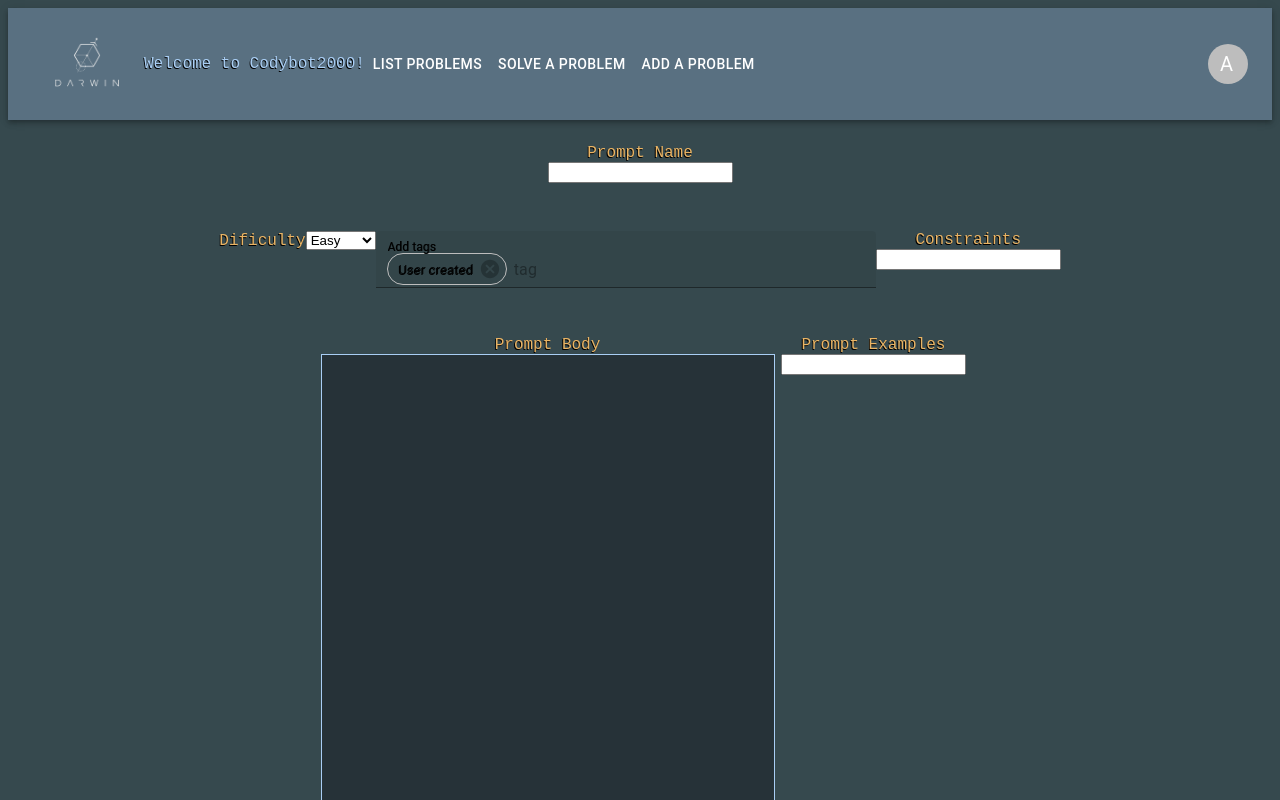
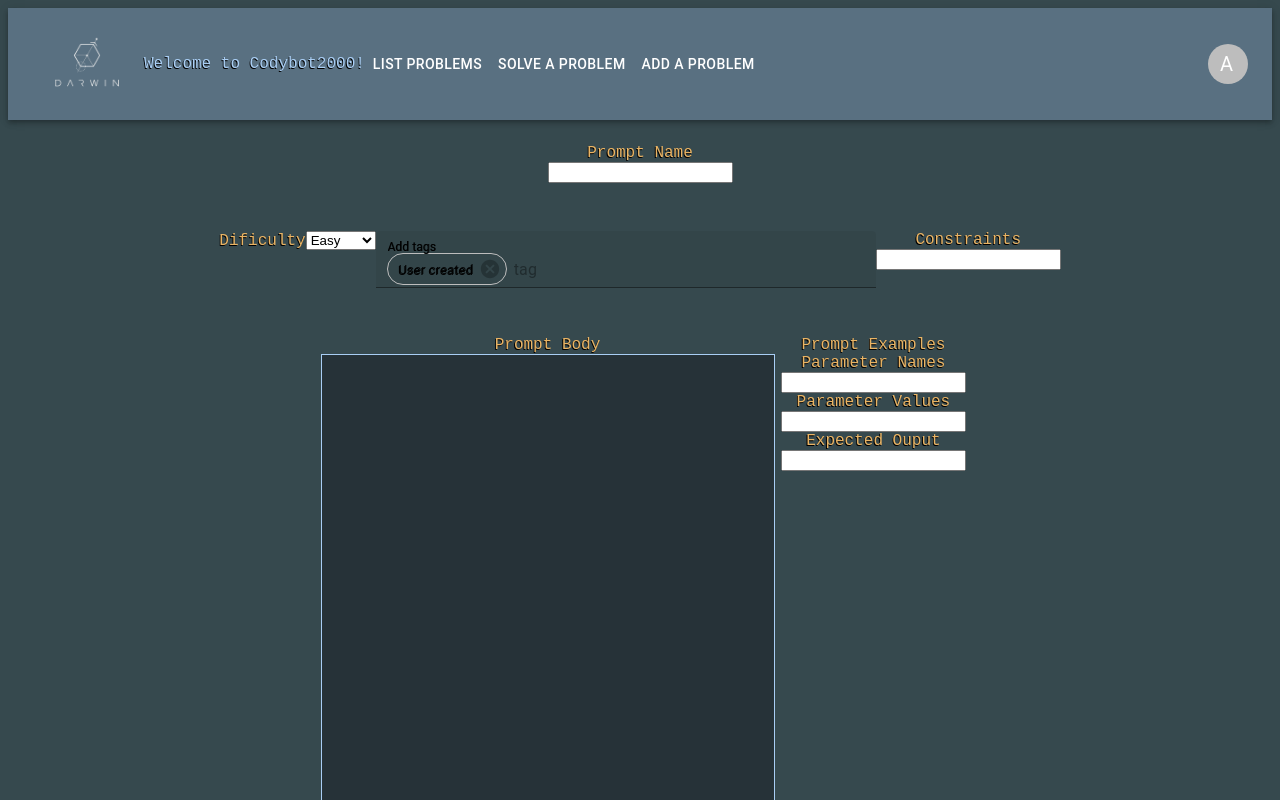
Before and after one commit to pufflehuff/codybot2000, a React app: page /add in a window 1280 px wide. Shown: the top 800 px of the page. Built offline with nearby package versions, Linux system fonts and the light colour scheme; the HTML template or start-up script is replaced by a standard one.

Commit message:
frontend[addPrompt]: allows the user to add param names, vals and expected output

```diff
--- a/client/src/components/addPrompt/AddNewPrompt.jsx
+++ b/client/src/components/addPrompt/AddNewPrompt.jsx
@@ -10,6 +10,9 @@ export default function AddNewPrompt() {
   const [promptName, setPromptName] = useState('');
   const [promptBody, setPromptBody] = useState('');
   const [dificulty, setDificulty] = useState('');
+  const [paramNames, setParamNames] = useState('');
+  const [paramVals, setParamVals] = useState('');
+  const [exOutput, setExOutput] = useState('');
   const [constraints, setConstraints] = useState('');
   const [formTags, setFormTags] = useState(['User created']);
   const [tags] = useState([
@@ -32,11 +35,38 @@ export default function AddNewPrompt() {
   ]);
 
   const handleSubmit = () => {
-    // examples: body.examples,
-    // constraints: body.constraints,
-    // tags: body.tags,
     // timestamp: body.timestamp,
     //      author: body.author,
+
+    const inputNamesArr = paramNames.split(', ');
+    const inputValsArr = paramVals.split(', ');
+    const inputStrings = [];
+
+    for (let i = 0; i < inputNamesArr.length; i += 1) {
+      if (inputNamesArr.length !== inputValsArr.length) {
+        console.log('please make sure the numbe if input names,m and values match');
+        return;
+      }
+
+      const inputString = `${inputNamesArr[i]} = ${inputValsArr[i]}`;
+      inputStrings.push(inputString);
+    }
+
+    let inputsString = '';
+
+    inputStrings.forEach((string) => {
+      inputsString += `${string}, `;
+    });
+
+    inputsString = inputsString.substring(0, inputsString.length - 2);
+
+    const outputString = `${exOutput}`;
+
+    const examples = [
+      { input: inputsString, output: outputString },
+    ];
+
+    console.log(examples);
 
     const newPrompt = {
       name: promptName,
@@ -44,6 +74,7 @@ export default function AddNewPrompt() {
       dificulty,
       tags: formTags,
       constraints,
+      examples,
       rating: 0,
       numRatings: 0,
     };
@@ -104,7 +135,35 @@ export default function AddNewPrompt() {
 
         <label htmlFor="promptExamples" className="PromptLabel">
           Prompt Examples
-          <input type="text" />
+
+          <label htmlFor="promptParams">
+            Parameter Names
+            <input
+              type="text"
+              onChange={(event) => {
+                setParamNames(event.target.value);
+              }}
+            />
+          </label>
+
+          <label htmlFor="promptParamVals">
+            Parameter Values
+            <input
+              type="text"
+              onChange={(event) => {
+                setParamVals(event.target.value);
+              }}
+            />
+          </label>
+          <label htmlFor="promptOutputs">
+            Expected Ouput
+            <input
+              type="text"
+              onChange={(event) => {
+                setExOutput(event.target.value);
+              }}
+            />
+          </label>
         </label>
 
       </div>
```
Also changed, not shown: client/src/components/addPrompt/Tags.jsx (+7 -0 lines).
